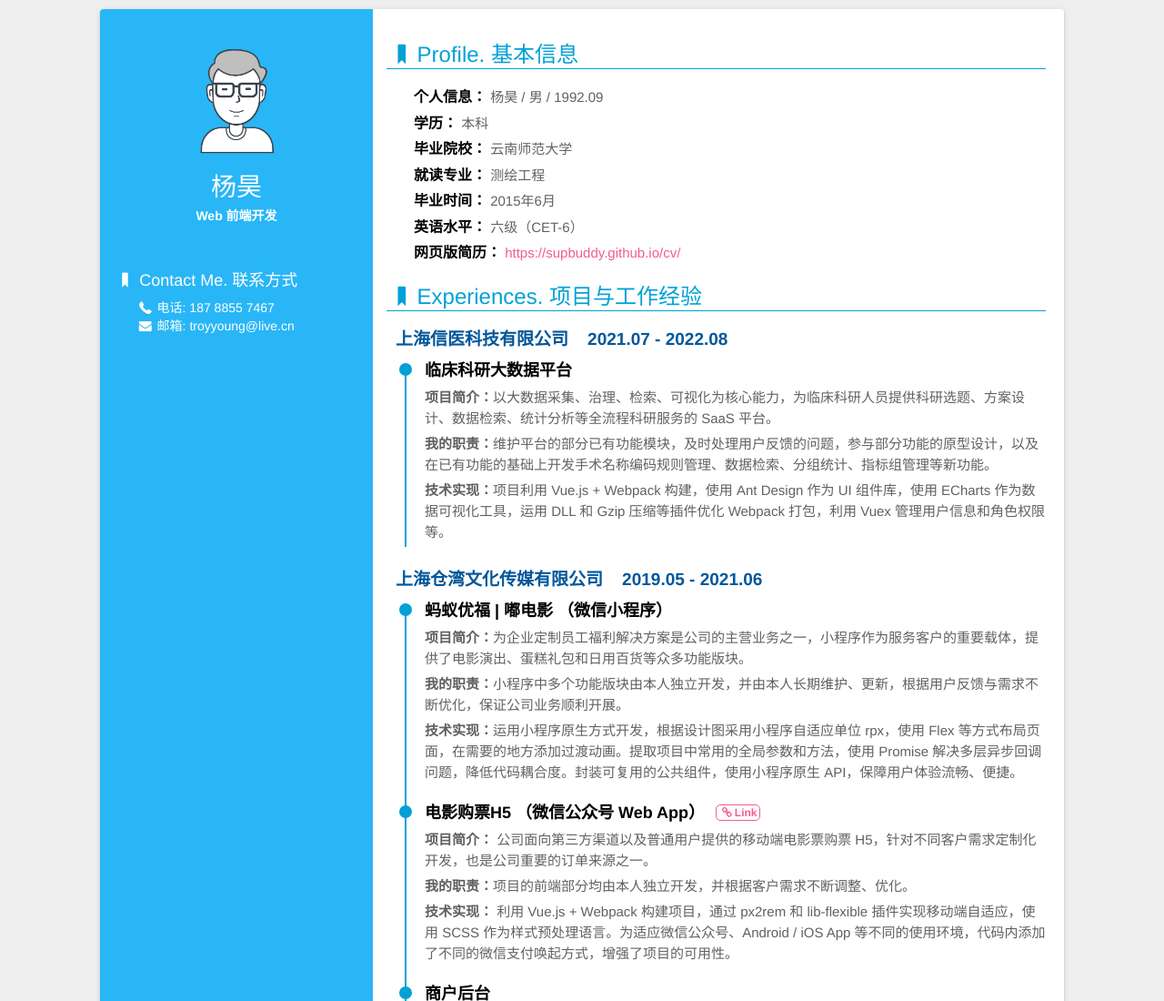
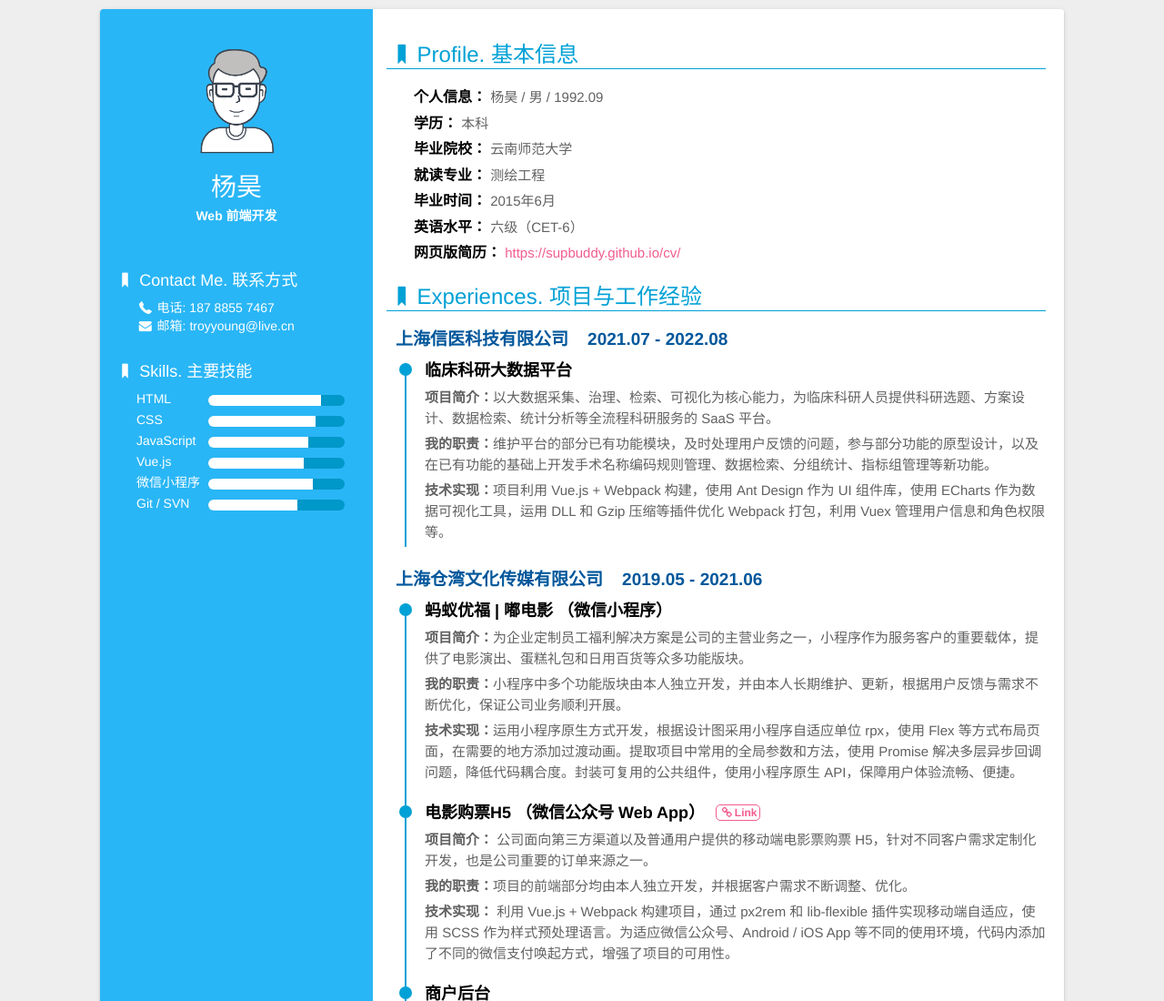
Before and after one commit to SupBuddy/cv, a website: page index.html in a window 1280 px wide. Shown: the top 1100 px of the page at 91% size. Drawn offline with Linux system fonts and the light colour scheme; some packages are replaced by stand-ins of ours; a script that the page names is missing.

Commit message:
updated pdf file

```diff
--- a/index.html
+++ b/index.html
@@ -47,7 +47,7 @@
                     <dd>前端工程师</dd>
                 </li> -->
 
-                <!-- <li class="skill">
+                <li class="skill">
                     <dt><i class="icon-bookmark"></i>Skills. 主要技能</dt>
                     <dd>
                         <div class="skill-name">HTML</div>
@@ -85,7 +85,7 @@
                             <div class="skill-bar" style="width: 98px"></div>
                         </div>
                     </dd>
-                </li> -->
+                </li>
 
             </ul>
             <!-- <div class="note">
```
Also changed, not shown: 2 other files.
